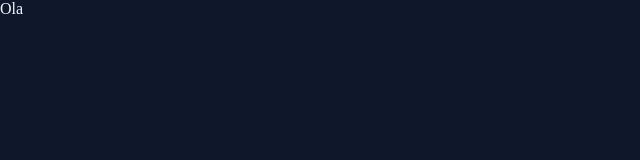
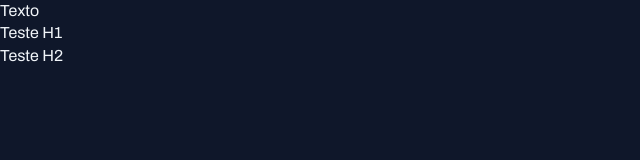
Before and after one commit to michaeldouglastg/pagina-noticias, a plain HTML site: page index.html in a window 1280 px wide. Shown: the whole page, without its empty margins (0-640 px from the left). Drawn offline with Linux system fonts and the light colour scheme.

Commit message:
added fonts variable

```diff
--- a/index.html
+++ b/index.html
@@ -12,6 +12,8 @@
   <link href="https://fonts.googleapis.com/css2?family=Archivo:ital,wght@0,100..900;1,100..900&display=swap" rel="stylesheet">
 </head>
 <body>
-  Ola
+  <a href="#">Texto</a>
+  <h1>Teste H1</h1>
+  <h2>Teste H2</h2>
 </body>
 </html>
--- a/styles/global.css
+++ b/styles/global.css
@@ -14,9 +14,31 @@
   --text-color-primary: #F1F5F9;
   --text-color-secondary: #CBD5E1;
 
+  --font-family: "Archivo", sans-serif;
+  --h1: 800 24px/135% var(--font-family);
+  --h2: 800 16px/140% var(--font-family);
+  --h3: 800 14px/140% var(--font-family);
+  --text-span: 600 14px/145% var(--font-family);
+  --text: 400 16px/140% var(--font-family);
+  --text-sm: 400 14px/160% var(--font-family);
 }
 
 body {
+  font: var(--text);
   color: var(--text-color-primary);
   background: var(--bg-color);
 }
+
+a {
+  text-decoration: none;
+  color: inherit; /*cor herdada do principal*/
+
+}
+
+a:hover {
+  color: var(--brand-color-light);
+}
+
+h1, h2, h3 {
+  font: inherit;
+}
```
